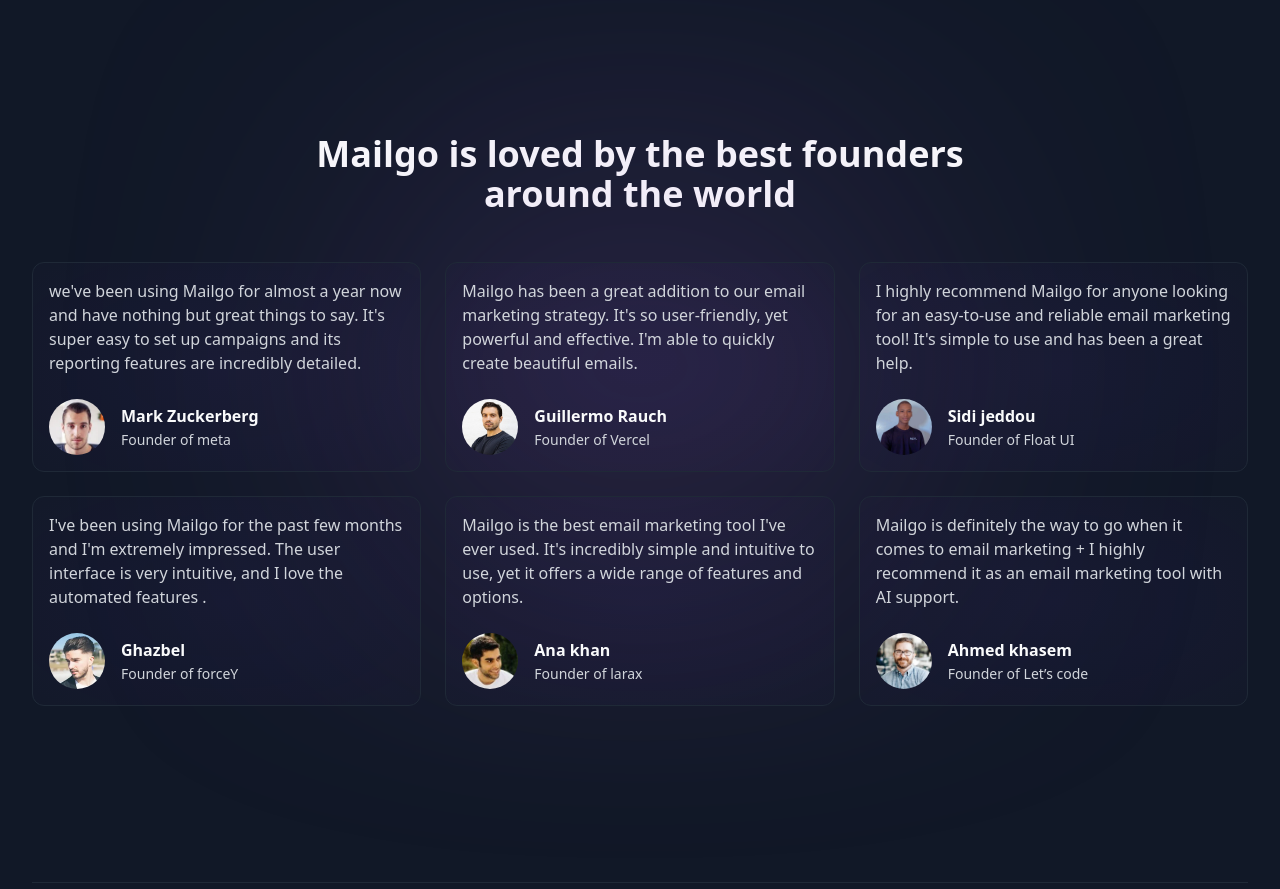
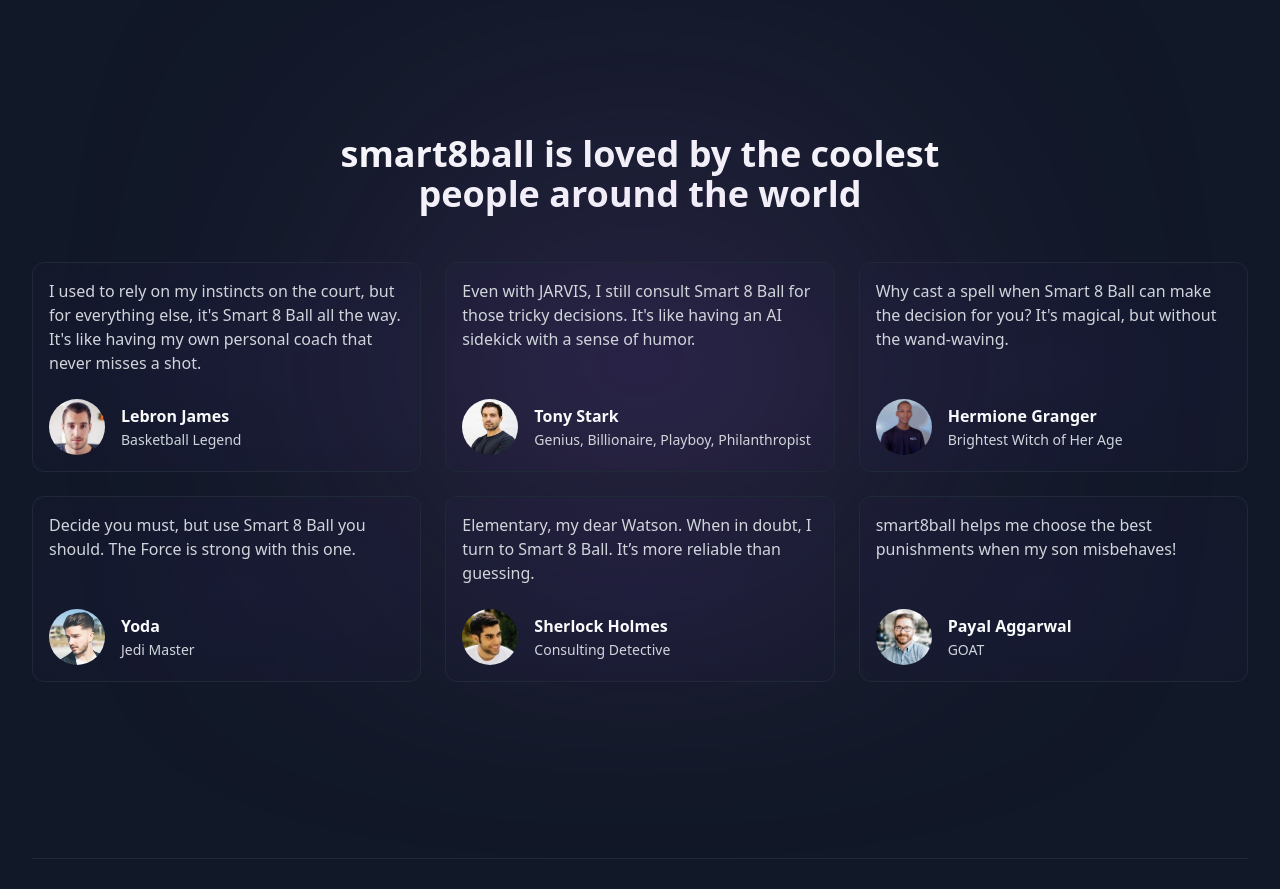
Before and after one commit to TCYTseven/saas-smart8ball, a Next.js app in the folder frontend/: page / in a window 1280 px wide. Shown: the part 2020-2909 px from the top of the page. Built offline with nearby package versions, Linux system fonts and the light colour scheme; no server answers.

Commit message:
frontend fixes

```diff
--- a/frontend/components/ui/Testimonial/Testimonial.jsx
+++ b/frontend/components/ui/Testimonial/Testimonial.jsx
@@ -14,48 +14,49 @@
     const testimonials = [
         {
             avatar: user1,
-            name: "Mark Zuckerberg",
-            title: "Founder of meta",
-            quote: "we've been using Mailgo for almost a year now and have nothing but great things to say. It's super easy to set up campaigns and its reporting features are incredibly detailed."
+            name: "Lebron James",
+            title: "Basketball Legend",
+            quote: "I used to rely on my instincts on the court, but for everything else, it's Smart 8 Ball all the way. It's like having my own personal coach that never misses a shot."
         },
         {
             avatar: user2,
-            name: "Guillermo Rauch",
-            title: "Founder of Vercel",
-            quote: "Mailgo has been a great addition to our email marketing strategy. It's so user-friendly, yet powerful and effective. I'm able to quickly create beautiful emails."
+            name: "Tony Stark",
+            title: "Genius, Billionaire, Playboy, Philanthropist",
+            quote: "Even with JARVIS, I still consult Smart 8 Ball for those tricky decisions. It's like having an AI sidekick with a sense of humor."
         },
         {
             avatar: user3,
-            name: "Sidi jeddou",
-            title: "Founder of Float UI",
-            quote: "I highly recommend Mailgo for anyone looking for an easy-to-use and reliable email marketing tool! It's simple to use and has been a great help."
+            name: "Hermione Granger",
+            title: "Brightest Witch of Her Age",
+            quote: "Why cast a spell when Smart 8 Ball can make the decision for you? It's magical, but without the wand-waving."
         },
         {
             avatar: user4,
-            name: "Ghazbel",
-            title: "Founder of forceY",
-            quote: "I've been using Mailgo for the past few months and I'm extremely impressed. The user interface is very intuitive, and I love the automated features ."
+            name: "Yoda",
+            title: "Jedi Master",
+            quote: "Decide you must, but use Smart 8 Ball you should. The Force is strong with this one."
         },
         {
             avatar: user5,
-            name: "Ana khan",
-            title: "Founder of larax",
-            quote: "Mailgo is the best email marketing tool I've ever used. It's incredibly simple and intuitive to use, yet it offers a wide range of features and options."
+            name: "Sherlock Holmes",
+            title: "Consulting Detective",
+            quote: "Elementary, my dear Watson. When in doubt, I turn to Smart 8 Ball. It’s more reliable than guessing."
         },
         {
             avatar: user6,
-            name: "Ahmed khasem",
-            title: "Founder of Let’s code",
-            quote: "Mailgo is definitely the way to go when it comes to email marketing + I highly recommend it as an email marketing tool with AI support."
-        },
-    ]
+            name: "Payal Aggarwal",
+            title: "GOAT",
+            quote: "smart8ball helps me choose the best punishments when my son misbehaves!"
+        }
+    ];
+
 
     return (
         <SectionWrapper>
             <div id="testimonials" className="custom-screen text-gray-300">
                 <div className="max-w-2xl text-center md:mx-auto">
                     <h2 className="text-gray-50 text-3xl font-semibold sm:text-4xl">
-                        Mailgo is loved by the best founders around the world
+                        smart8ball is loved by the coolest people around the world
                     </h2>
                 </div>
                 <GradientWrapper wrapperClassName="max-w-sm h-40 top-12 inset-x-0" className="mt-12">
--- a/frontend/components/ui/TryIt/FAQs.jsx
+++ b/frontend/components/ui/TryIt/FAQs.jsx
@@ -1,6 +1,7 @@
 import { useState, useEffect } from 'react';
 import LayoutEffect from "@/components/LayoutEffect";
 import SectionWrapper from "@/components/SectionWrapper";
+import { motion, AnimatePresence } from 'framer-motion';
 import Brand from "../Brand"; // Importing Brand for additional styling
 
 const TryIt = () => {
@@ -71,25 +72,42 @@
                     </div>
                 </div>
             </div>
+            <AnimatePresence>
                 {showAccountPopup && (
-                <div className="fixed inset-0 bg-gray-900 bg-opacity-50 flex justify-center items-center z-50">
-                    <div className="bg-gray-800 text-white py-4 px-6 rounded-lg shadow-lg text-center">
+                    <div className="fixed inset-0 bg-gray-900 bg-opacity-50 backdrop-blur-sm flex justify-center items-center z-50">
+                        <motion.div
+                            initial={{ opacity: 0, scale: 0.9 }}
+                            animate={{ opacity: 1, scale: 1 }}
+                            exit={{ opacity: 0, scale: 0.9 }}
+                            transition={{ duration: 0.3 }}
+                            className="bg-gray-800 text-white py-4 px-6 rounded-lg shadow-lg text-center"
+                        >
                             <Brand />
-                        <p className="mt-4">Please create an account to get your answer.</p>
-                        <div className="mt-4">
-                            <button className="bg-green-600 py-2 px-4 rounded mr-2" onClick={() => window.location.href = '/signup'}>
+                            <p className="mt-4 text-lg">Please create an account to get your answer.</p>
+                            <div className="mt-6 flex justify-center space-x-4">
+                                <button
+                                    className="bg-green-600 hover:bg-green-700 py-2 px-4 rounded transition-colors duration-300"
+                                    onClick={() => window.location.href = '/signup'}
+                                >
                                     Sign Up
                                 </button>
-                            <button className="bg-purple-600 py-2 px-4 rounded" onClick={() => window.location.href = '/register'}>
+                                <button
+                                    className="bg-purple-600 hover:bg-purple-700 py-2 px-4 rounded transition-colors duration-300"
+                                    onClick={() => window.location.href = '/register'}
+                                >
                                     Register
                                 </button>
                             </div>
-                        <button className="mt-4 bg-red-500 py-2 px-4 rounded text-white" onClick={handleClosePopup}>
+                            <button
+                                className="mt-6 bg-red-500 hover:bg-red-600 py-2 px-4 rounded text-white transition-colors duration-300"
+                                onClick={handleClosePopup}
+                            >
                                 Close
                             </button>
-                    </div>
+                        </motion.div>
                     </div>
                 )}
+            </AnimatePresence>
         </SectionWrapper>
     );
 };
--- a/frontend/pages/index.js
+++ b/frontend/pages/index.js
@@ -2,6 +2,7 @@
 import FAQs from "@/components/ui/TryIt";
 import Features from "@/components/ui/Features";
 import Hero from "@/components/ui/Hero";
+import Head from "next/head";
 import Pricing from "@/components/ui/Pricing";
 import Testimonial from "@/components/ui/Testimonial";
 import VisualFeatures from "@/components/ui/VisualFeatures";
@@ -9,6 +10,9 @@
 export default function Home() {
   return (
     <>
+    <Head>
+      <title>smart8ball</title>
+    </Head>
       <Hero />
       <FAQs />
       <Features />
```
Lines whose indentation alone changed are shown as unchanged.
